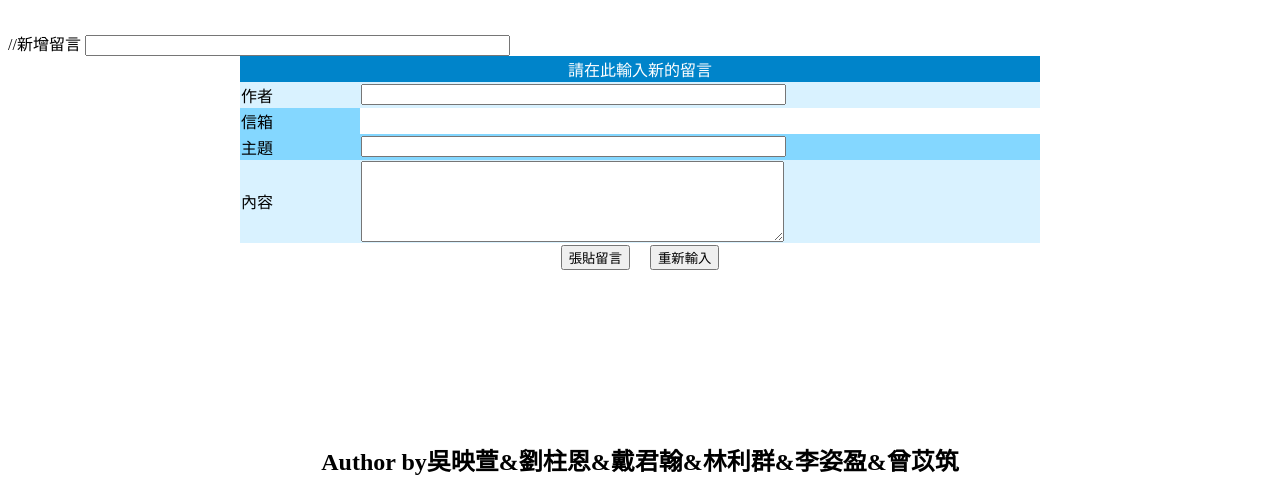
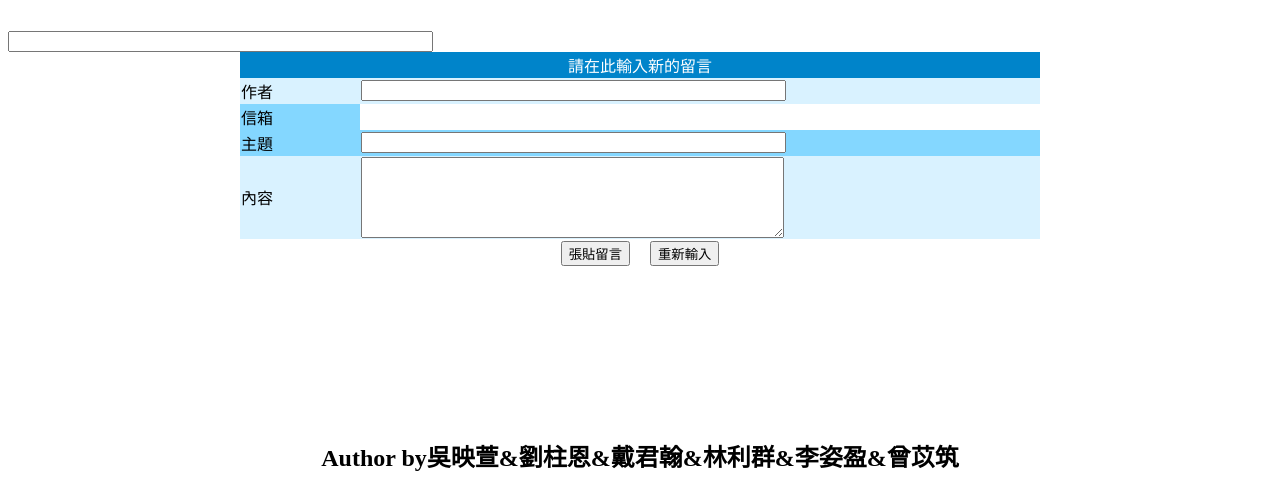
Before and after one commit to NTUEGROUP6/Group6, a PHP site: page /message.php in a window 1280 px wide. Shown: the part 584-1081 px from the top of the page. After the commit the page ends 1055 px from the top, so only its background shows below. Run offline with PHP 8.4, Linux system fonts and the light colour scheme; data that the repository does not hold is empty.

Commit message:
Update message.php

```diff
--- a/message.php
+++ b/message.php
@@ -114,7 +114,7 @@
       mysql_free_result($result);
       mysql_close($link);
     ?>
-    <form name="myForm" method="post" action="post.php">  //新增留言
+    <form name="myForm" method="post" action="post.php">
       <table border="0" width="800" align="center" cellspacing="0">
         <tr bgcolor="#0084CA" align="center">
           <td colspan="2">
```
